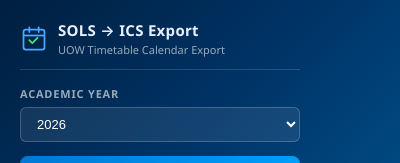
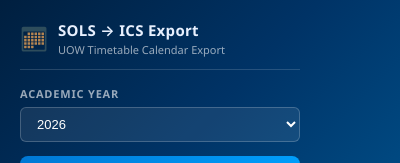
Before and after one commit to JimmyBlackley/sols-calendar, a browser extension: page chromium/popup.html in a window 400 px wide. Shown: the top 163 px of the page. Drawn offline with Linux system fonts and the light colour scheme.

Commit message:
added icons

```diff
--- a/chromium/popup.html
+++ b/chromium/popup.html
@@ -33,7 +33,7 @@
             border-bottom: 1px solid rgba(255, 255, 255, 0.15);
         }
 
-        .header svg {
+        .header img {
             width: 28px;
             height: 28px;
             flex-shrink: 0;
@@ -176,13 +176,7 @@
 <body>
     <div class="container">
         <div class="header">
-            <svg viewBox="0 0 24 24" fill="none" xmlns="http://www.w3.org/2000/svg">
-                <rect x="3" y="4" width="18" height="17" rx="2" stroke="#4da6ff" stroke-width="1.5" />
-                <path d="M3 9h18" stroke="#4da6ff" stroke-width="1.5" />
-                <path d="M8 2v4M16 2v4" stroke="#4da6ff" stroke-width="1.5" stroke-linecap="round" />
-                <path d="M8 13l2.5 2.5L15 11" stroke="#4cdf7a" stroke-width="1.5" stroke-linecap="round"
-                    stroke-linejoin="round" />
-            </svg>
+            <img src="solscal.svg" alt="SOLS Calendar">
             <div>
                 <h1>SOLS → ICS Export</h1>
                 <div class="subtitle">UOW Timetable Calendar Export</div>
```
Also changed, not shown: firefox/popup.html (+2 -8 lines), chromium/manifest.json, chromium/solscal.svg (added), firefox/manifest.json, firefox/solscal.svg (added).
